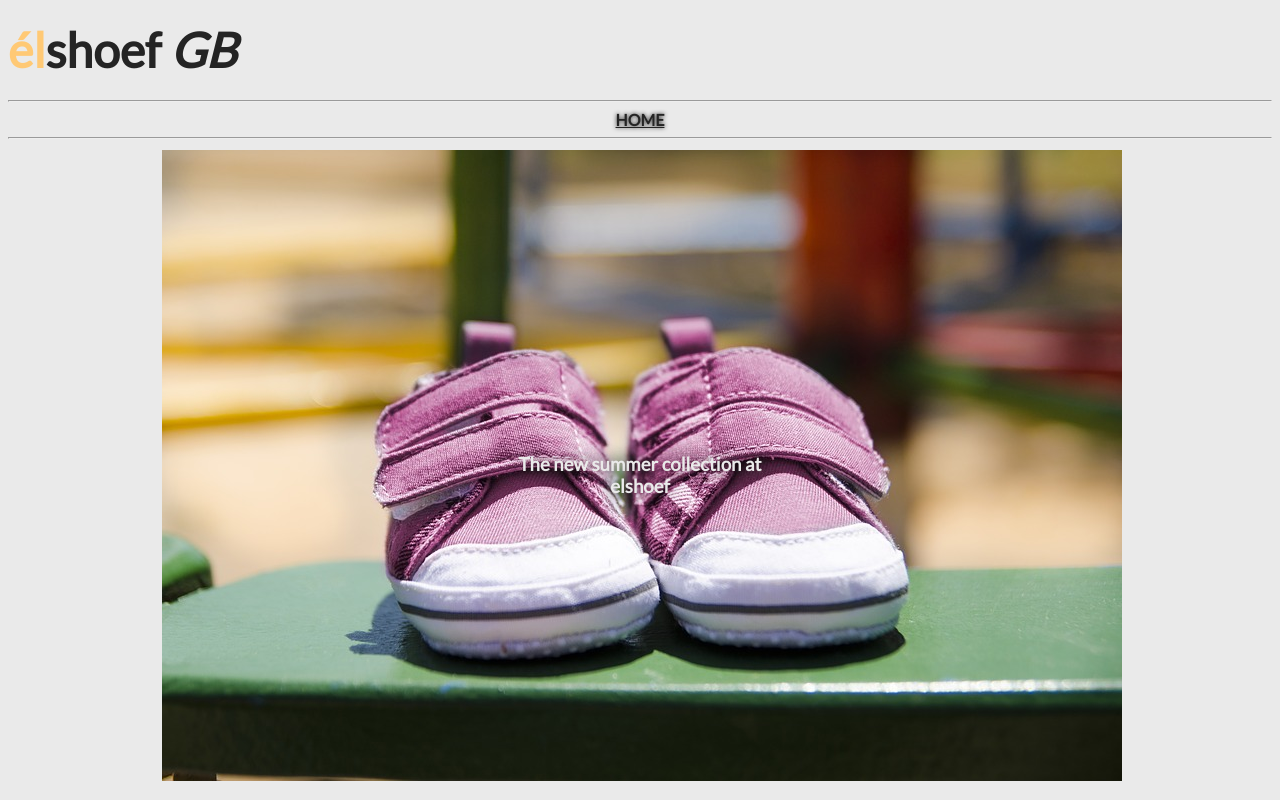
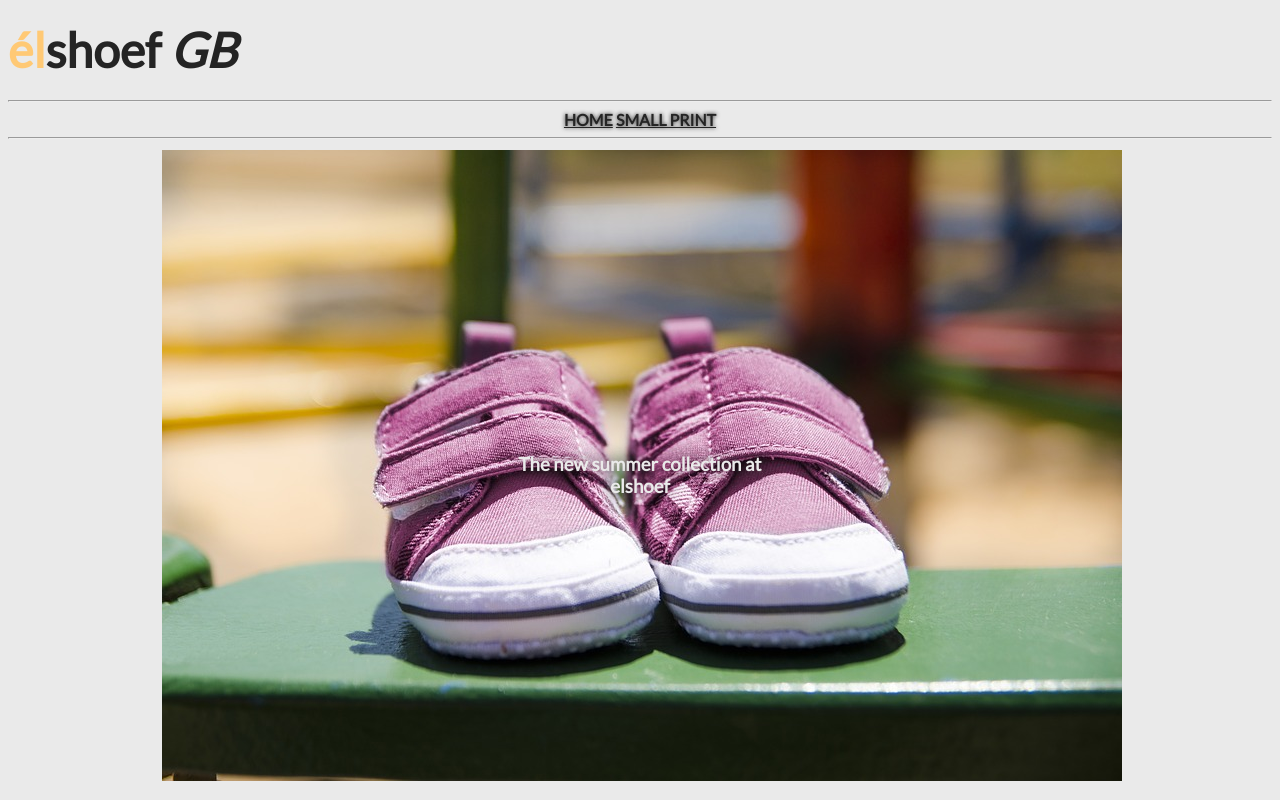
Before and after one commit to D-E-F-E-A-T/shoes, a plain HTML site: page index.html in a window 1280 px wide. Drawn offline with Linux system fonts and the light colour scheme.

Commit message:
Update index.html

```diff
--- a/index.html
+++ b/index.html
@@ -12,7 +12,7 @@
 <h1><font size="7"><font color="#ffc975">él</font>shoef <i>GB</i></font></h1>
 
 <hr>
-<center style="text-shadow: #242424 0 0 4px;"><b><a href="index.html">HOME</a></b></center>
+<center style="text-shadow: #242424 0 0 4px;"><b><a href="index.html">HOME</a> <a href="smallprint.html">SMALL PRINT</a></b></center>
 <hr>
 
 <center>
```
